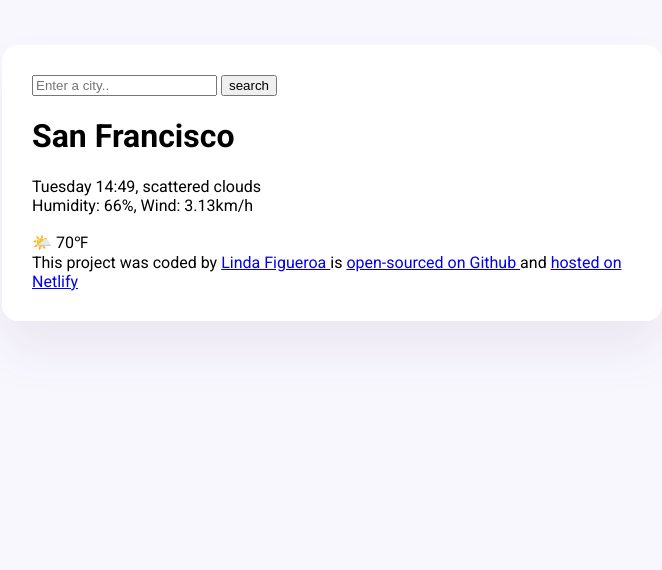
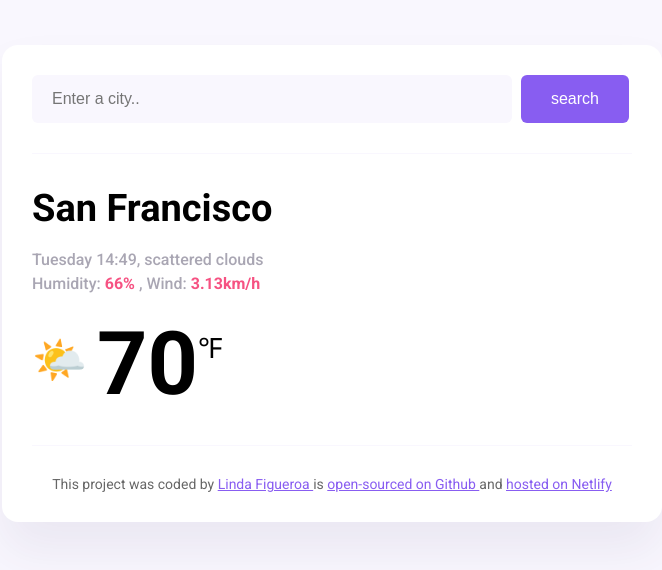
Before and after one commit to LindaFigueroa/Vanilla-Weather-Search, a plain HTML site: page index.html in a window 1280 px wide. Shown: the whole page, without its empty margins (308-970 px from the left). Drawn offline with Linux system fonts and the light colour scheme.

Commit message:
Added basic CSS

```diff
--- a/index.html
+++ b/index.html
@@ -15,21 +15,32 @@
   <body>
     <div class="weather-app">
       <header>
-        <form>
-          <input type="search" placeholder="Enter a city.." required />
-          <input type="submit" value="search" />
+        <form class="search-form">
+          <input
+            type="search"
+            placeholder="Enter a city.."
+            required
+            class="search-form-input"
+          />
+          <input type="submit" value="search" class="search-form-button" />
         </form>
       </header>
+      <div class="weather-app-data">
       <main>
         <div>
-          <h1>San Francisco</h1>
-          <p>
+          <h1 class="weather-app-city">San Francisco</h1>
+          <p class="weather-app-details">
             Tuesday 14:49, scattered clouds
             <br />
-            Humidity: 66%, Wind: 3.13km/h
+            Humidity: <strong> 66% </strong>, Wind: <strong> 3.13km/h </strong>
           </p>
         </div>
-        <div>🌤️ 70℉</div>
+        <div class="weather-app-temperature-container">
+            <div class="weather-app-icon">🌤️</div>
+            <div class="weather-app-temperature">70</div>
+            <div class="weather-app-unit">℉ </div>
+        </div>
+        </div>
       </main>
 
       <footer>
--- a/src/style.css
+++ b/src/style.css
@@ -1,6 +1,9 @@
 body {
   background-color: #f9f7fe;
   font-family: "Roboto", sans-serif;
+}
+a {
+  color: #885df1;
 }
 .weather-app {
   background: white;
@@ -10,3 +13,70 @@ body {
   border-radius: 16px;
   padding: 30px;
 }
+header {
+  border-bottom: 1px solid #f9f7fe;
+  padding: 0 0 30px 0;
+}
+.search-form-input {
+  background-color: #f9f7fe;
+  border: none;
+  border-radius: 6px;
+  width: 80%;
+  font-size: 16px;
+  padding: 15px 20px;
+}
+
+.search-form-button {
+  background: #885df1;
+  padding: 15px 30px;
+  border: none;
+  font-size: 16px;
+  margin-left: 5px;
+  border-radius: 6px;
+  color: white;
+}
+main {
+  padding: 30px 0;
+}
+.weather-app-data {
+  display: flex;
+  justify-content: space-between;
+}
+.weather-app-city {
+  margin: 0;
+  font-size: 38px;
+  line-height: 48px;
+}
+.weather-app-details {
+  font-size: 16px;
+  color: rgba(39, 33, 66, 0.4);
+  line-height: 24px;
+  font-weight: 500;
+}
+.weather-app-details strong {
+  color: #f65282;
+}
+.weather-app-temperature-container {
+  display: flex;
+}
+.weather-app-icon {
+  font-size: 44px;
+  margin-top: 22px;
+}
+
+.weather-app-temperature {
+  font-size: 88px;
+  margin-left: 10px;
+  font-weight: bold;
+}
+.weather-app-unit {
+  margin-top: 16px;
+  font-size: 28px;
+}
+footer {
+  border-top: 1px solid #f9f7fe;
+  padding: 30px 0 0 0;
+  text-align: center;
+  font-size: 14px;
+  color: rgba(0, 0, 0, 0.6);
+}
```
